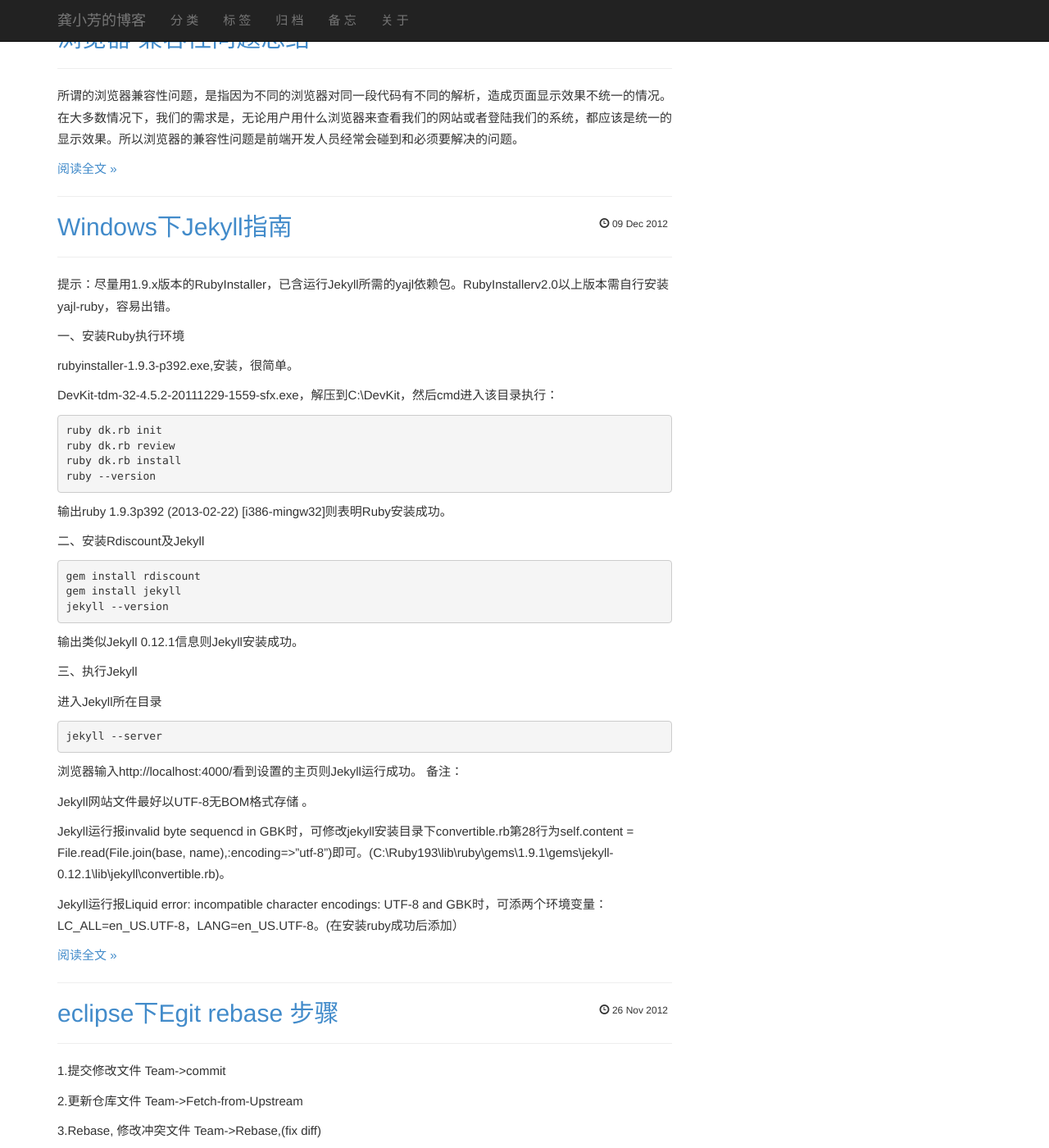
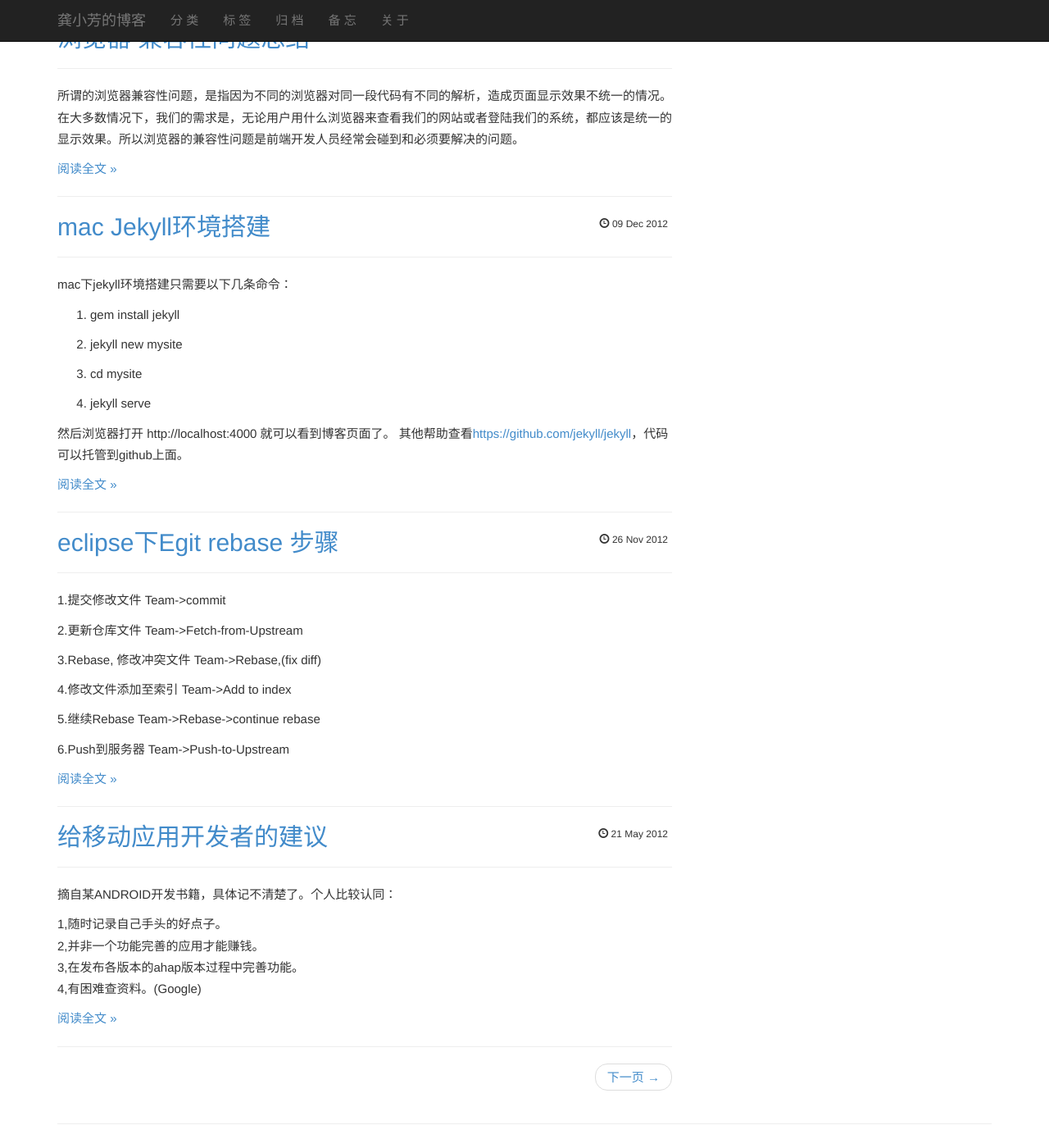
Before and after one commit to smiler158/smiler158.github.io, a Jekyll site: the page built from index.html, in a window 1280 px wide and 1400 px high, scrolled down 1159 px. Shown: the whole window at 82% size. Built offline with Jekyll 4.4.1, drawn with Linux system fonts in a browser that asks for light colours; Markdown is read by kramdown in place of the engine named in the settings; the list of posts is cut into pages by our own code; comment, search, counter and statistics services are not loaded.

Commit message:
update notes

```diff
--- a/_posts/2012-12-09-jekyll-blog-guide.markdown
+++ b/_posts/2012-12-09-jekyll-blog-guide.markdown
@@ -1,49 +1,18 @@
 ---
 layout: post
 category: "network"
-title:  "Windows下Jekyll指南"
-tags: [Jekyll,Windows]
+title:  "mac Jekyll环境搭建"
+tags: [Jekyll,mac]
 ---
+   mac下jekyll环境搭建只需要以下几条命令：
 
-提示：尽量用1.9.x版本的RubyInstaller，已含运行Jekyll所需的yajl依赖包。RubyInstallerv2.0以上版本需自行安装yajl-ruby，容易出错。
+1.   gem  install jekyll
 
-一、安装Ruby执行环境
+2.   jekyll new  mysite
 
-rubyinstaller-1.9.3-p392.exe,安装，很简单。
+3.   cd mysite
 
-DevKit-tdm-32-4.5.2-20111229-1559-sfx.exe，解压到C:\DevKit，然后cmd进入该目录执行：
-{% highlight bash %}
-ruby dk.rb init
-ruby dk.rb review
-ruby dk.rb install
-ruby --version
-{% endhighlight %}
+4.   jekyll   serve
 
-输出ruby 1.9.3p392 (2013-02-22) [i386-mingw32]则表明Ruby安装成功。
-
-二、安装Rdiscount及Jekyll
-
-{% highlight bash %}
-gem install rdiscount
-gem install jekyll
-jekyll --version
-{% endhighlight %}
-
-输出类似Jekyll 0.12.1信息则Jekyll安装成功。
-
-三、执行Jekyll
-
-进入Jekyll所在目录
-
-{% highlight bash %}
-jekyll --server
-{% endhighlight %}
-
-浏览器输入http://localhost:4000/看到设置的主页则Jekyll运行成功。
-备注：
-
-Jekyll网站文件最好以UTF-8无BOM格式存储 。
-
-Jekyll运行报invalid byte sequencd in GBK时，可修改jekyll安装目录下convertible.rb第28行为self.content = File.read(File.join(base, name),:encoding=>"utf-8")即可。(C:\Ruby193\lib\ruby\gems\1.9.1\gems\jekyll-0.12.1\lib\jekyll\convertible.rb)。
-
-Jekyll运行报Liquid error: incompatible character encodings: UTF-8 and GBK时，可添两个环境变量：LC_ALL=en_US.UTF-8，LANG=en_US.UTF-8。(在安装ruby成功后添加）
+然后浏览器打开 http://localhost:4000  就可以看到博客页面了。
+其他帮助查看<https://github.com/jekyll/jekyll>，代码可以托管到github上面。
```
